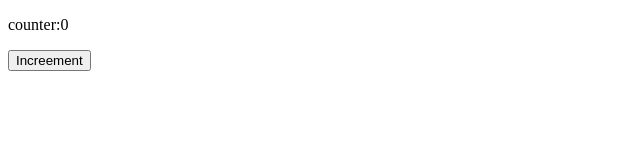
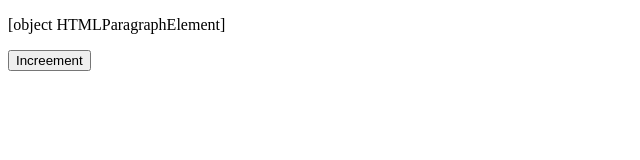
Before and after one commit to acciojob/increment-counter-Lochan-sharma232, a website: page main.html in a window 1280 px wide. Both pictures are taken after a click on the button "Increement". Shown: the whole page, without its empty margins (0-640 px from the left). Drawn offline with Linux system fonts and the light colour scheme.

Commit message:
created a submission

```diff
--- a/main.html
+++ b/main.html
@@ -8,7 +8,7 @@
 
 <body>
 	<div id="parent">
-		<p id=counter>counter:0</p>
+		<p id="counter">0</p>
 	</div>
 	<button id="increementBtn">Increement</button>
 	<!-- the entire body must be written by student -->
--- a/script.js
+++ b/script.js
@@ -1,11 +1,13 @@
+let para=document.getElementById("counter");
 //your JS code here. If required.
 let count=0;
 function mouse(){
 	count++;
+	para.innerText=`${counter}`;
+	alert(count)
 }
 let myBtn=document.getElementById("increementBtn");
 myBtn.addEventListener("click",(e)=>{
 	console.log("clicked!!",e);
 	mouse();
 });
-alert("localhost:3000 says");
```
